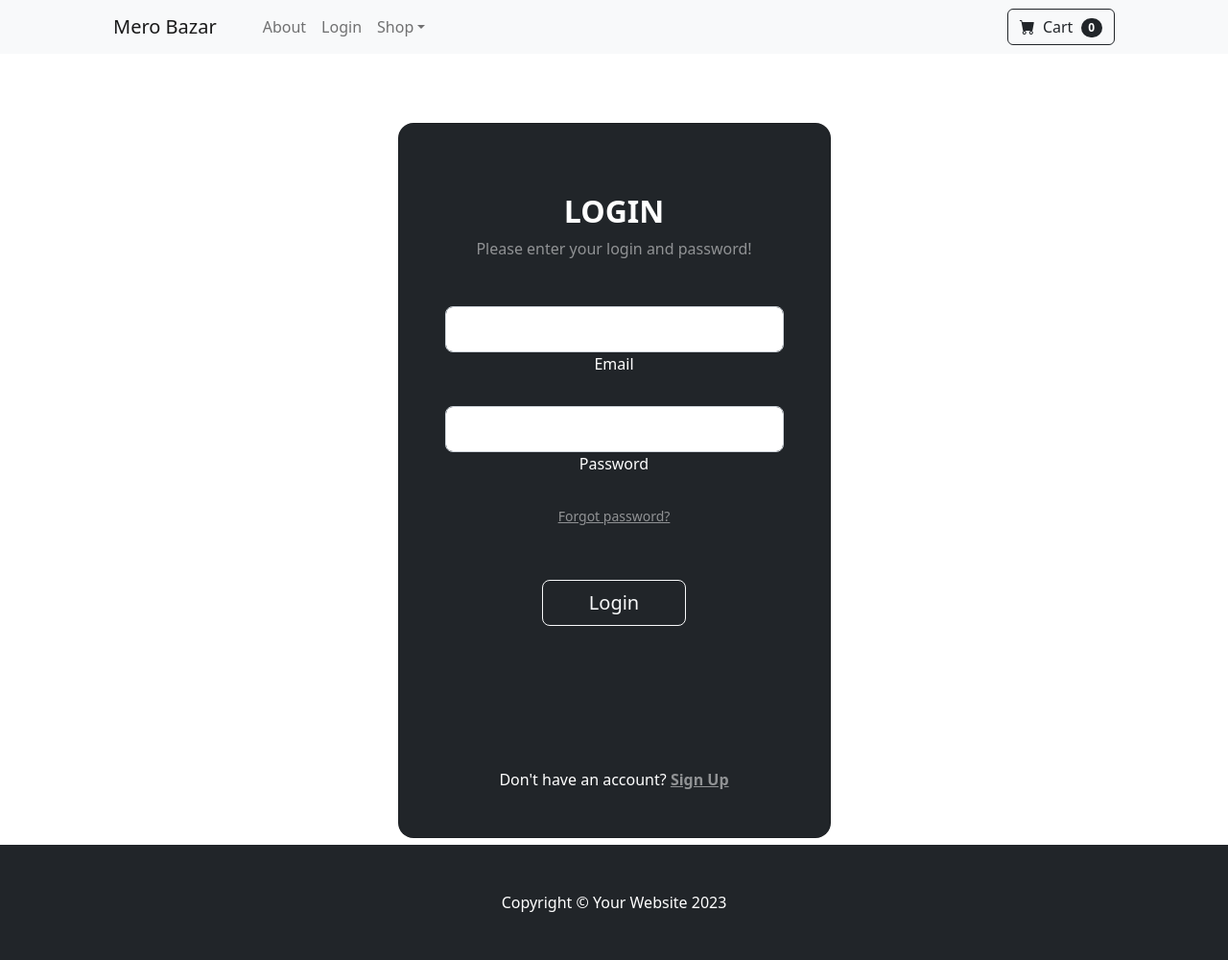
After one commit to DelTa-0/Django_ecom, a Django app: template MeroBazar/store/templates/register.html in a window 1280 px wide. The commit adds this page. Shown: the whole page at 96% size. Run offline with Django 5.2, Linux system fonts and the light colour scheme; the template is opened without the code that fills it, so the values that code supplies are empty; some libraries are stand-ins or nearby versions.

Commit message:
login initial

```diff
--- a/MeroBazar/store/templates/home.html
+++ b/MeroBazar/store/templates/home.html
@@ -1,4 +1,7 @@
 {% extends "base.html" %}
+{% block title %}
+home
+{% endblock %}
         <!-- Navigation-->
         {% block content %}
         <!-- Header-->
--- a/MeroBazar/store/templates/navbar.html
+++ b/MeroBazar/store/templates/navbar.html
@@ -6,6 +6,11 @@
             <ul class="navbar-nav me-auto mb-2 mb-lg-0 ms-lg-4">
 
                 <li class="nav-item"><a class="nav-link" href="{%url 'about'%}">About</a></li>
+                {%if user.is_authenticated%}
+                <li class="nav-item"><a class="nav-link" href="{%url 'logout'%}">Logout</a></li>
+                {%else%}
+                <li class="nav-item"><a class="nav-link" href="{%url 'login'%}">Login</a></li>
+                {%endif%}
                 <li class="nav-item dropdown">
                     <a class="nav-link dropdown-toggle" id="navbarDropdown" href="#" role="button" data-bs-toggle="dropdown" aria-expanded="false">Shop</a>
                     <ul class="dropdown-menu" aria-labelledby="navbarDropdown">
@@ -16,12 +21,14 @@
                     </ul>
                 </li>
             </ul>
+
             <form class="d-flex">
                 <button class="btn btn-outline-dark" type="submit">
                     <i class="bi-cart-fill me-1"></i>
                     Cart
                     <span class="badge bg-dark text-white ms-1 rounded-pill">0</span>
                 </button>
+
             </form>
         </div>
     </div>
--- /dev/null
+++ b/MeroBazar/store/templates/register.html
@@ -0,0 +1,54 @@
+{% extends "base.html" %}
+{% block title %}
+register
+{% endblock %}
+
+{% block content %}
+
+<br>
+<section class="vh-100 gradient-custom">
+    <div class="container py-5 h-100">
+      <div class="row d-flex justify-content-center align-items-center h-100">
+        <div class="col-12 col-md-8 col-lg-6 col-xl-5">
+          <div class="card bg-dark text-white" style="border-radius: 1rem;">
+            <div class="card-body p-5 text-center">
+
+              <div class="mb-md-5 mt-md-4 pb-5">
+
+                <h2 class="fw-bold mb-2 text-uppercase">Login</h2>
+                <p class="text-white-50 mb-5">Please enter your login and password!</p>
+
+                <div data-mdb-input-init class="form-outline form-white mb-4">
+                  <input type="email" id="typeEmailX" class="form-control form-control-lg" />
+                  <label class="form-label" for="typeEmailX">Email</label>
+                </div>
+
+                <div data-mdb-input-init class="form-outline form-white mb-4">
+                  <input type="password" id="typePasswordX" class="form-control form-control-lg" />
+                  <label class="form-label" for="typePasswordX">Password</label>
+                </div>
+
+                <p class="small mb-5 pb-lg-2"><a class="text-white-50" href="#!">Forgot password?</a></p>
+
+                <button data-mdb-button-init data-mdb-ripple-init class="btn btn-outline-light btn-lg px-5" type="submit">Login</button>
+
+                <div class="d-flex justify-content-center text-center mt-4 pt-1">
+                  <a href="#!" class="text-white"><i class="fab fa-facebook-f fa-lg"></i></a>
+                  <a href="#!" class="text-white"><i class="fab fa-twitter fa-lg mx-4 px-2"></i></a>
+                  <a href="#!" class="text-white"><i class="fab fa-google fa-lg"></i></a>
+                </div>
+
+              </div>
+
+              <div>
+                <p class="mb-0">Don't have an account? <a href="#!" class="text-white-50 fw-bold">Sign Up</a>
+                </p>
+              </div>
+
+            </div>
+          </div>
+        </div>
+      </div>
+    </div>
+  </section>
+{% endblock %}
--- a/MeroBazar/store/urls.py
+++ b/MeroBazar/store/urls.py
@@ -5,4 +5,6 @@ from . import views
 urlpatterns = [
     path('',views.home,name='home'),
     path('about/',views.about,name='about'),
+    path('login/',views.login_user,name='login'),
+    path('logout/',views.logout_user,name='logout'),
 ]
```
Also changed, not shown: MeroBazar/store/templates/login.html (added, +60 -0 lines), MeroBazar/store/views.py (+8 -0 lines).
